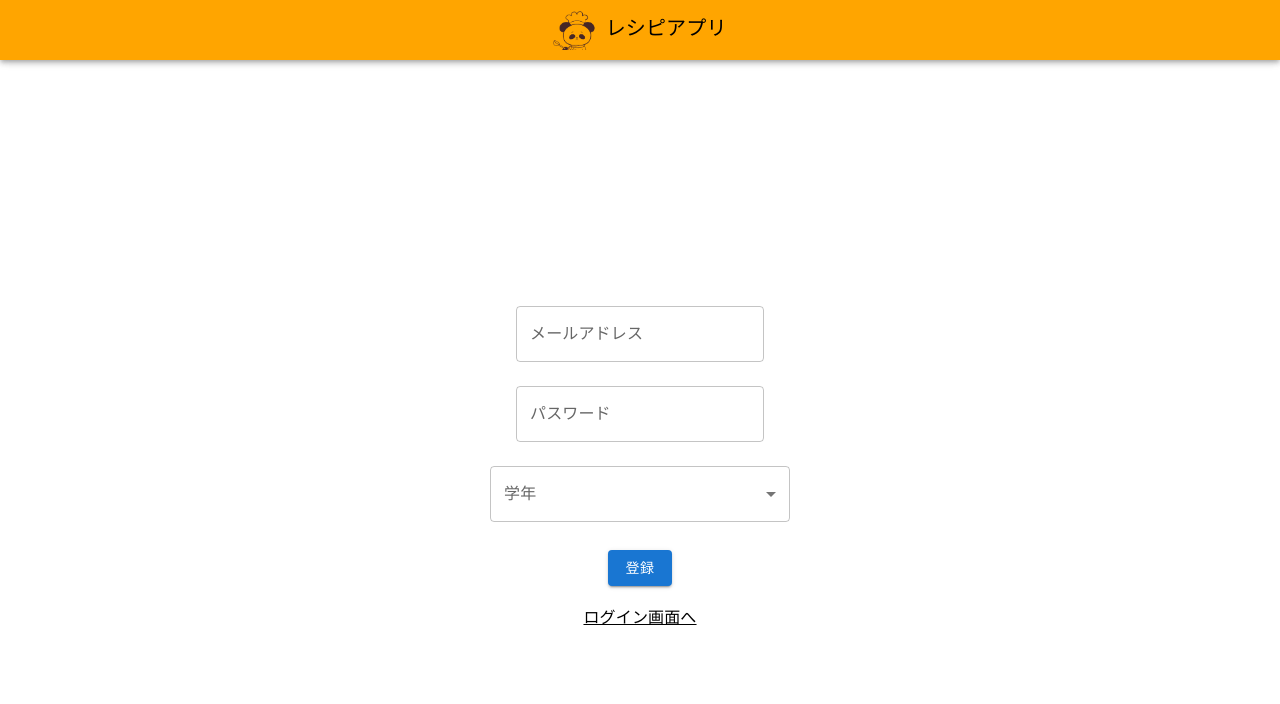
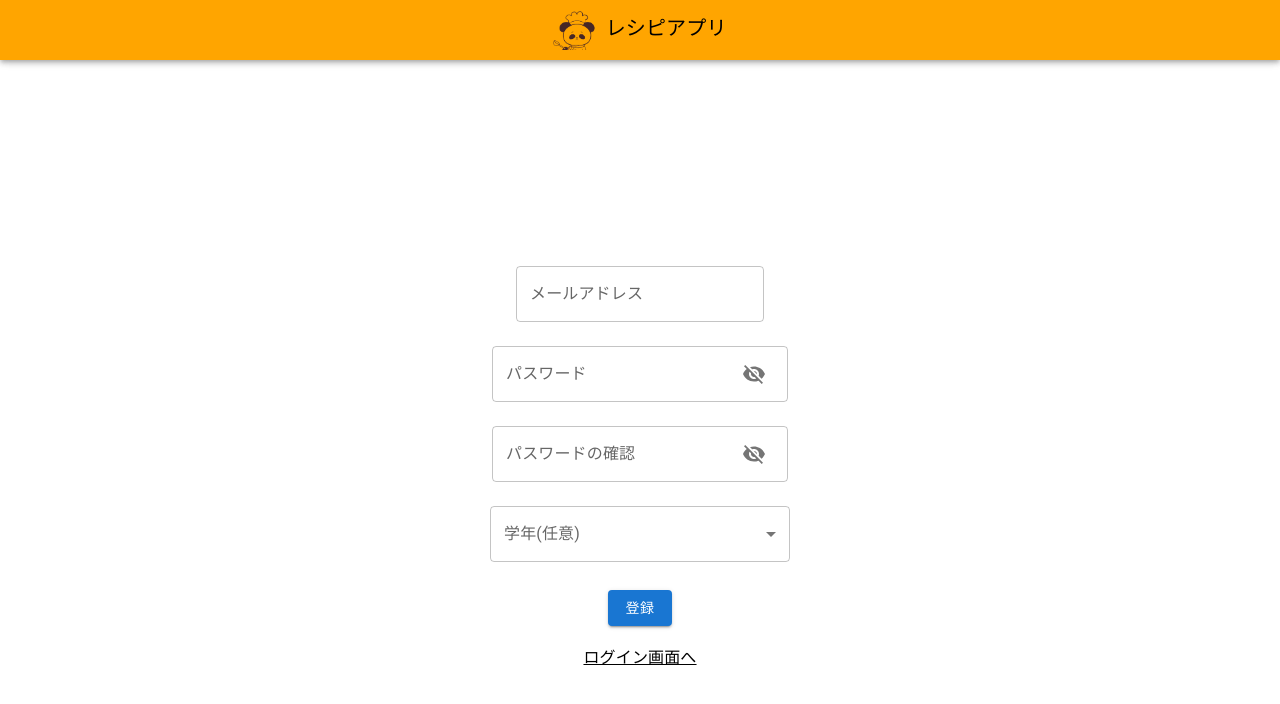
Before and after one commit to Syodai88/Group7_project, a React (Create React App) app: page /register in a window 1280 px wide. Shown: the top 704 px of the page. Built offline with nearby package versions, Linux system fonts and the light colour scheme.

Commit message:
アカウント登録画面でエラー文字の出力を設定 バックエンドに投げてアドレスが既に存在した場合はメールアドレス入力欄したに表示する パスワードを間違い防止のため二重で入力を促す

```diff
--- a/src/Component/RegisterForm.jsx
+++ b/src/Component/RegisterForm.jsx
@@ -1,13 +1,21 @@
 import React, { useState } from 'react';
 import { useNavigate } from 'react-router-dom';
-import { Box, TextField, Button, Typography, MenuItem, Select, FormControl, InputLabel } from '@mui/material';
+import { Box, TextField, Button, Typography, MenuItem, Select, FormControl, InputLabel, IconButton, InputAdornment } from '@mui/material';
 import axios from 'axios';
+import Visibility from '@mui/icons-material/Visibility';
+import VisibilityOff from '@mui/icons-material/VisibilityOff';
 
 const RegisterForm = () => {
-  const [email, setEmail] = useState('');
-  const [password, setPassword] = useState('');
-  const [grade, setGrade] = useState('');
-  const [department, setDepartment] = useState('');
+  const [email, setEmail] = useState("");
+  const [password, setPassword] = useState("");
+  const [confirmPassword, setConfirmPassword] = useState("");
+  const [showPassword, setShowPassword] = useState(true);
+  const [passwordType, setPasswordType] = useState("password");
+  const [grade, setGrade] = useState("");
+  const [department, setDepartment] = useState("");
+  const [emailError, setEmailError] = useState("");
+  const [passwordError, setPasswordError] = useState("");
+
   let navigate = useNavigate();
 
   // 学科の選択肢
@@ -25,6 +33,33 @@ const RegisterForm = () => {
   };
 
   const handleRegistration = async () => {
+    //フラグとエラーの初期化
+    let error_flg=0;
+    setEmailError('');
+    setPasswordError('');
+    //メール関係のエラー
+    if(!email){
+      setEmailError("メールアドレスを入力してください");
+      error_flg=1;
+    }else if(!email.endsWith("@mail.kyutech.jp")){
+      setEmailError("九工大メールを登録してください");
+      error_flg=1;
+    }
+    //パスワード関係のエラー
+    if(!password){
+      setPasswordError("パスワードを入力してください");
+      error_flg=1;
+    }else if(password !== confirmPassword){
+      setPasswordError("パスワードが一致していません");
+      error_flg=1;
+    }
+
+    if(error_flg===1){
+      return;
+    }
+    //バックエンドに投げる前にエラーを消す
+    setEmailError('');
+    setPasswordError('');
     try {
       const response = await axios.post('/auth/register', {
         email:email,
@@ -40,18 +75,40 @@ const RegisterForm = () => {
     } catch (error) {
       if (error.response && error.response.status === 400) {
         console.error(error.response.data.message);
+        SetEmailError("このメールアドレスは既に登録されています！");
       } else {
         console.error('An error occurred:', error);
+        setEmailError('An error occurred:', error);
       }
     }
   };
+  const togglePasswordVisibility = () => {
+    setShowPassword(!showPassword); //パスワード表示/非表示を切り替え
+    setPasswordType(showPassword ? 'text' : 'password');//trueなら表示
+  };
+  const handlePasswordChange = (e) => {
+    const newValue = e.target.value;
+    const isAlphanumeric = /^[a-zA-Z0-9]*$/;//入力を半角英数字に限定
 
+    if (isAlphanumeric.test(newValue) || newValue === "") {
+      setPassword(newValue);
+    }
+  };
+  const handleConfirmPasswordChange = (e) => {
+    const newValue = e.target.value;
+    const isAlphanumeric = /^[a-zA-Z0-9]*$/;//入力を半角英数字に限定
+
+    if (isAlphanumeric.test(newValue) || newValue === "") {
+      setConfirmPassword(newValue);
+    }
+  };
 
   const handleSubmit = async (event) => {
     event.preventDefault();
     // ここでバックエンドに登録リクエストを送信
     handleRegistration();
   };
+
 
   return (
     <Box>
@@ -63,16 +120,53 @@ const RegisterForm = () => {
             value={email}
             onChange={(e) => setEmail(e.target.value)}
             margin="normal"
+            error={!!emailError}
+            helperText={emailError}
           />
           <TextField
             label="パスワード"
-            type="password"
+            type={passwordType}
             value={password}
-            onChange={(e) => setPassword(e.target.value)}
+            onChange={handlePasswordChange}
             margin="normal"
+            error={!!passwordError}
+            helperText={passwordError}
+            InputProps={{
+              endAdornment: (
+                <InputAdornment position="end">
+                  <IconButton
+                    aria-label="toggle password visibility"
+                    onClick={togglePasswordVisibility}
+                  >
+                    {showPassword ? <VisibilityOff /> : <Visibility />}
+                  </IconButton>
+                </InputAdornment>
+              ),
+            }}
+          />
+          <TextField
+            label="パスワードの確認"
+            type={passwordType}
+            value={confirmPassword}
+            onChange={handleConfirmPasswordChange}
+            margin="normal"
+            error={!!passwordError}
+            helperText={passwordError}
+            InputProps={{
+              endAdornment: (
+                <InputAdornment position="end">
+                  <IconButton
+                    aria-label="toggle password visibility"
+                    onClick={togglePasswordVisibility}
+                  >
+                    {showPassword ? <VisibilityOff /> : <Visibility />}
+                  </IconButton>
+                </InputAdornment>
+              ),
+            }}
           />
           <FormControl fullWidth margin="normal">
-            <InputLabel>学年</InputLabel>
+            <InputLabel>学年(任意)</InputLabel>
             <Select
               value={grade}
               label="学年"
```
